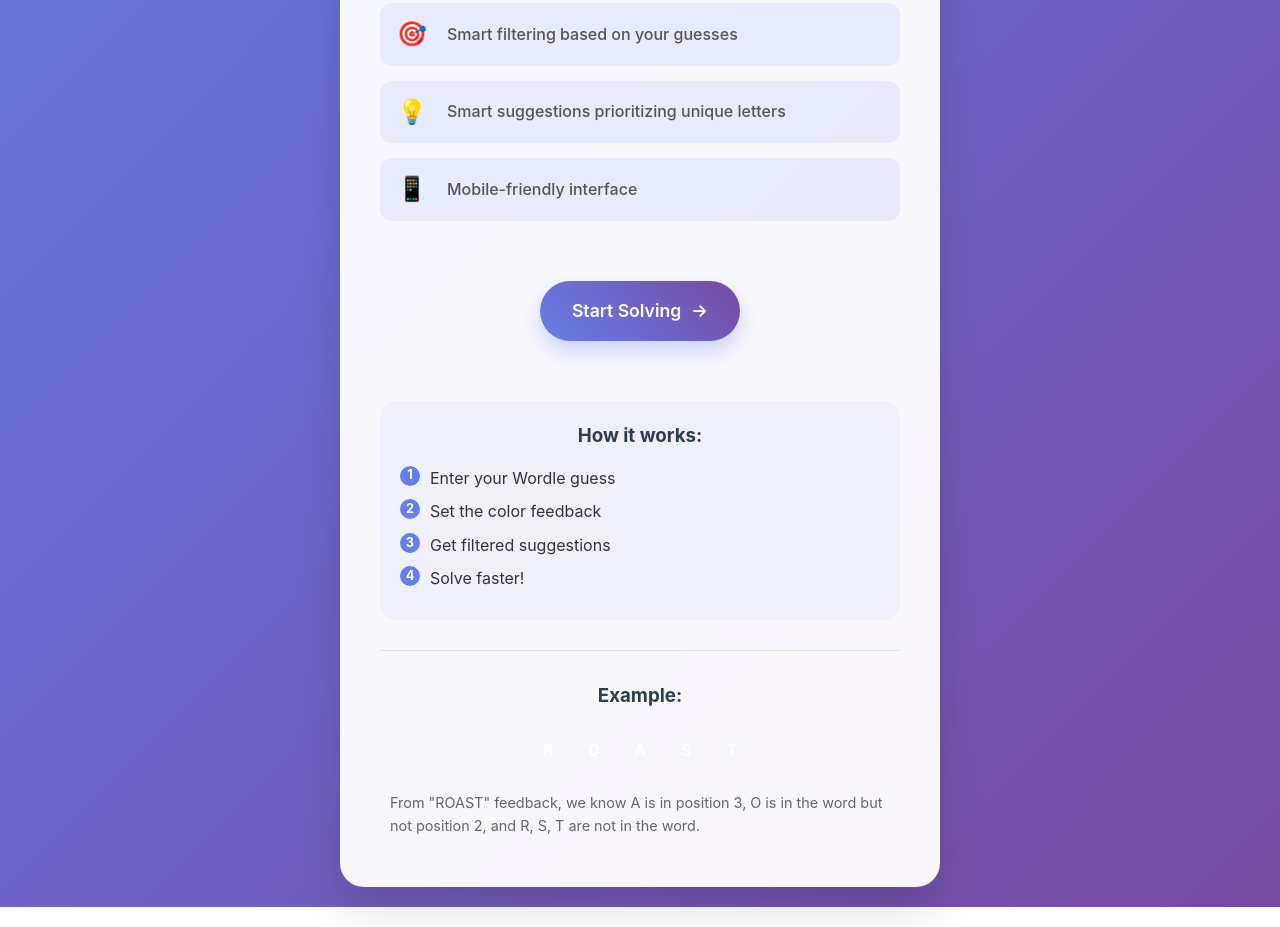
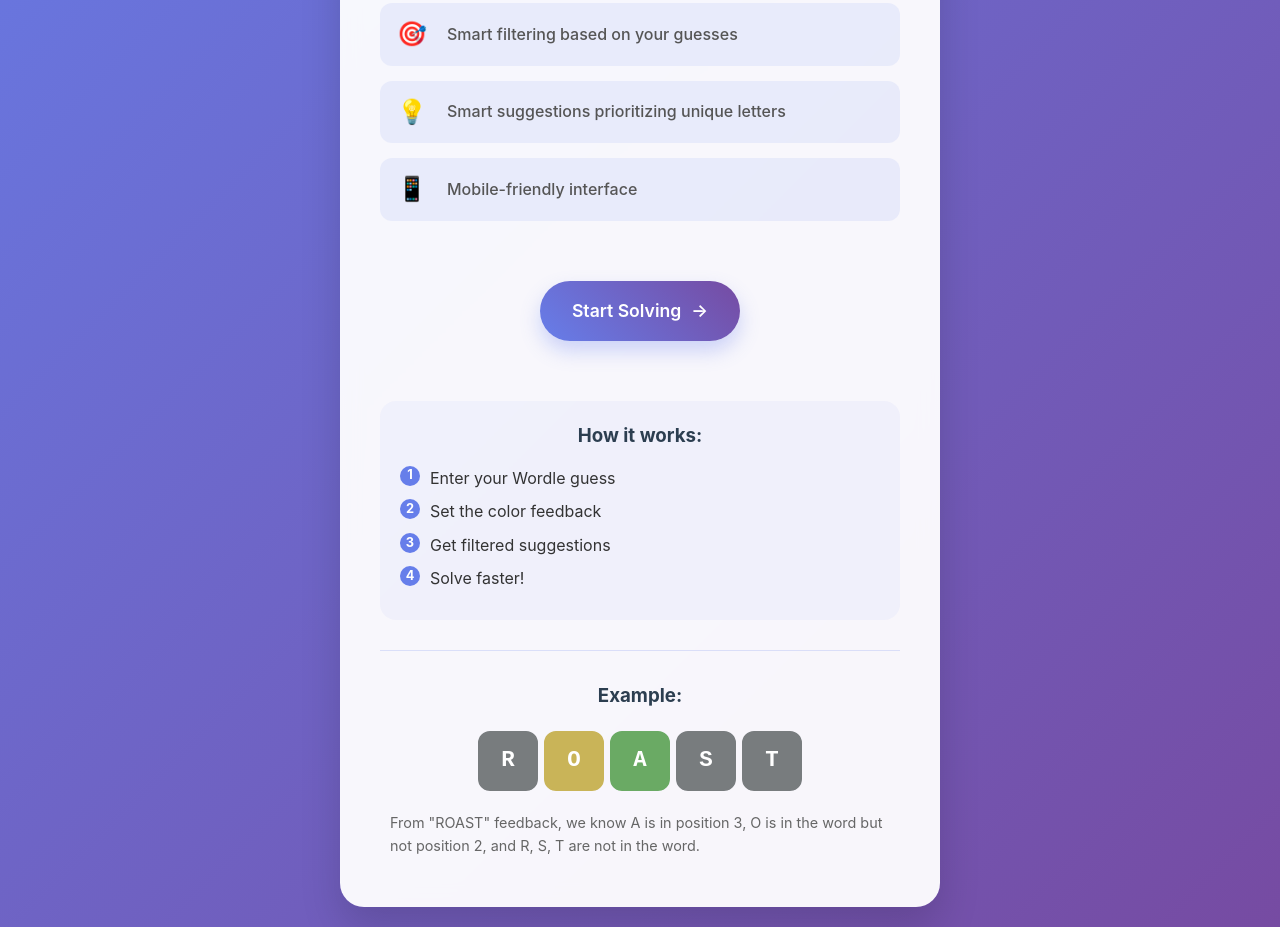
Before and after one commit to zhiqianx/wordle-help, a plain HTML site: page index.html in a window 1280 px wide. Shown: the part 461-1388 px from the top of the page. Drawn offline with Linux system fonts and the light colour scheme.

Commit message:
demo fixed
fixed demo

```diff
--- a/index.html
+++ b/index.html
@@ -59,11 +59,11 @@
         <div class="demo-section">
             <h3>Example:</h3>
             <div class="demo-guess">
-                <div class="demo-letter gray">R</div>
-                <div class="demo-letter yellow">O</div>
-                <div class="demo-letter green">A</div>
-                <div class="demo-letter gray">S</div>
-                <div class="demo-letter gray">T</div>
+                <div class="feedback-cell gray">R</div>
+                <div class="feedback-cell yellow">O</div>
+                <div class="feedback-cell green">A</div>
+                <div class="feedback-cell gray">S</div>
+                <div class="feedback-cell gray">T</div>
             </div>
             <p class="demo-text">From "ROAST" feedback, we know A is in position 3, O is in the word but not position 2, and R, S, T are not in the word.</p>
         </div>
```
